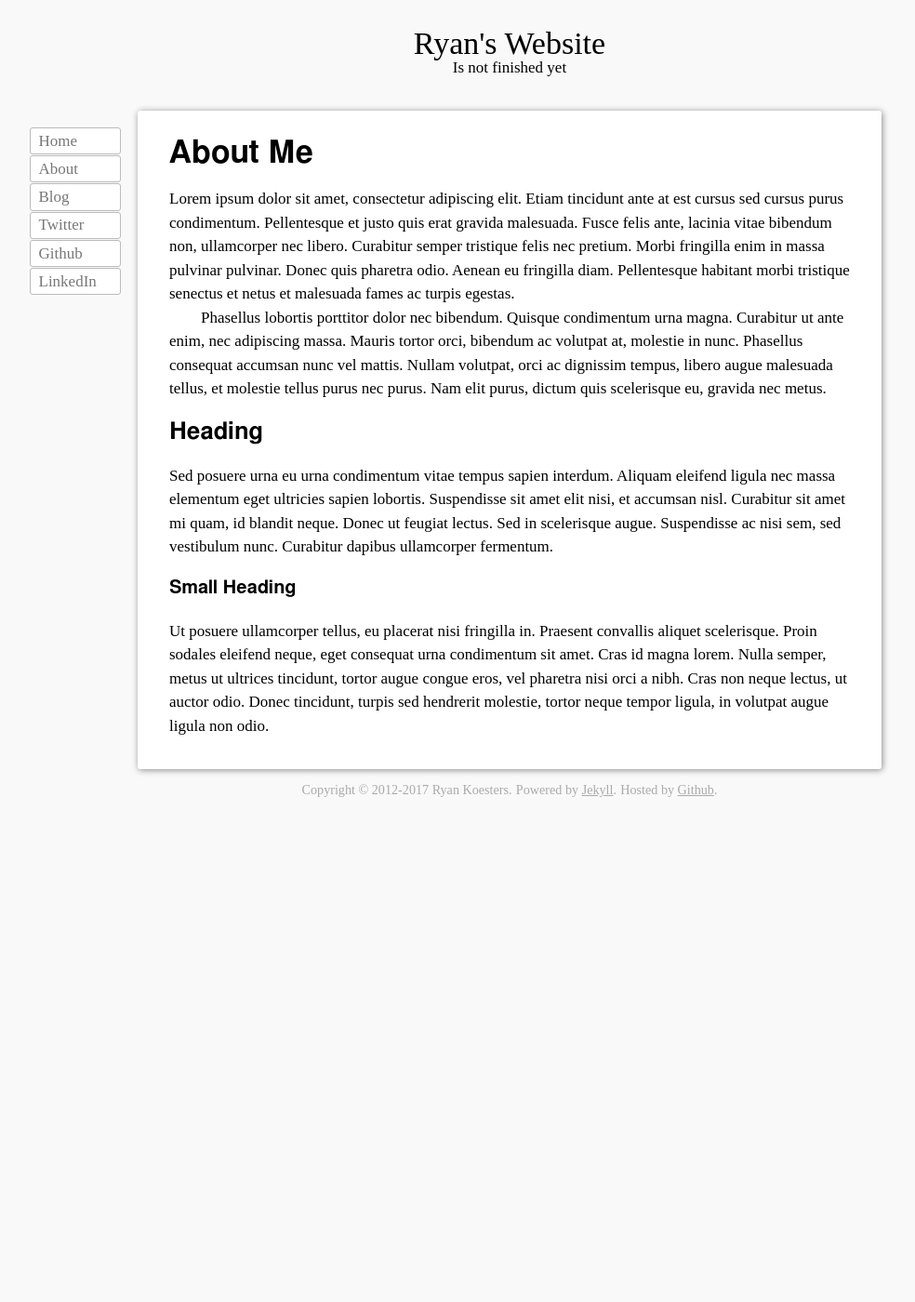
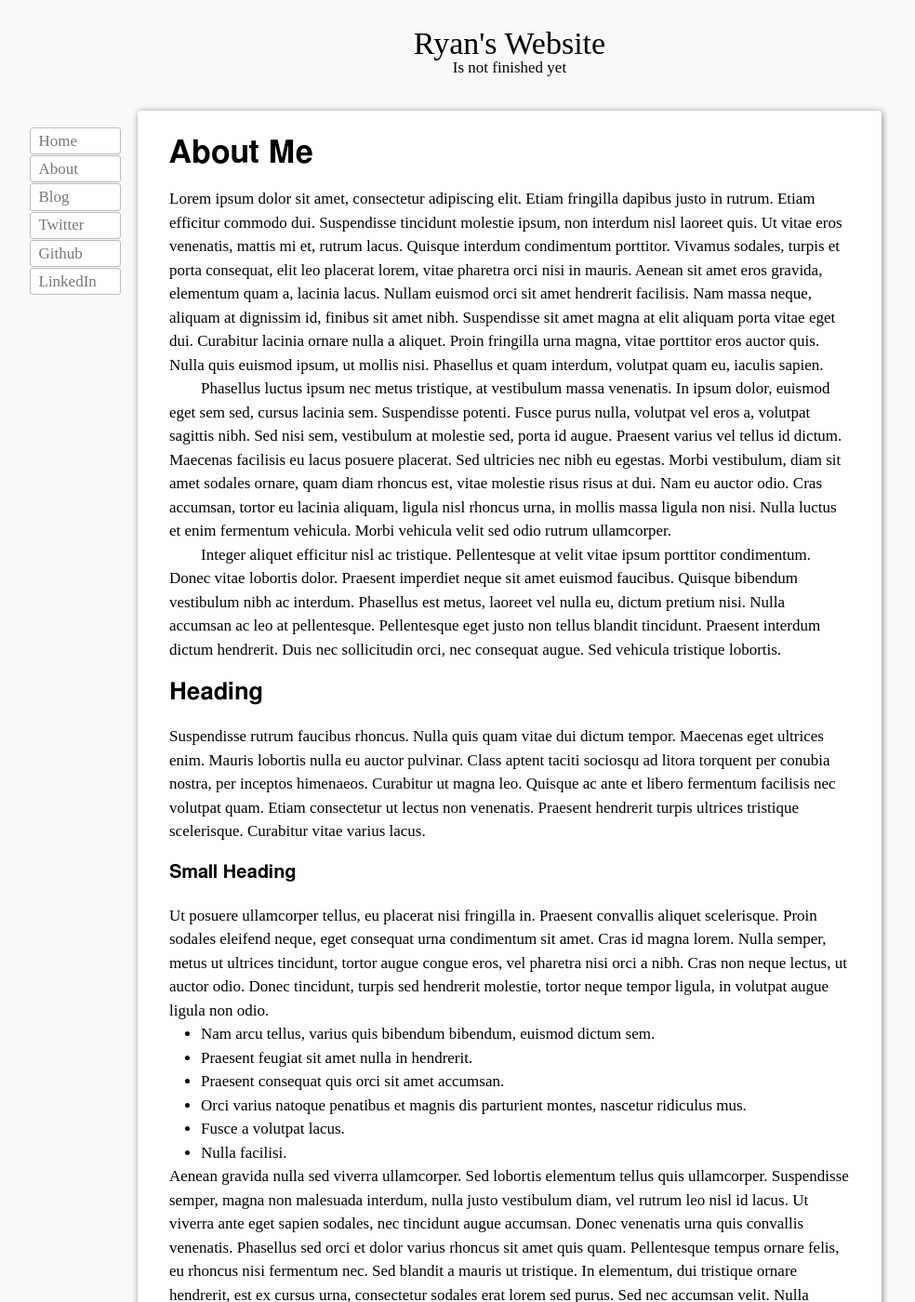
Before and after one commit to rkoesters/rkoesters.github.io, a Jekyll site: the page built from about.md, in a window 1280 px wide and 1400 px high. Shown: the whole window at 93% size, without its empty margins (92-1076 px from the left). Built offline with Jekyll 4.4.1, drawn with Linux system fonts in a browser that asks for light colours; some of the changed text lies outside the part shown.

Commit message:
Updated about.md with more filler text.

```diff
--- a/about.md
+++ b/about.md
@@ -2,30 +2,51 @@
 layout: page
 title:  About Me
 ---
-Lorem ipsum dolor sit amet, consectetur adipiscing elit. Etiam tincidunt
-ante at est cursus sed cursus purus condimentum. Pellentesque et justo
-quis erat gravida malesuada. Fusce felis ante, lacinia vitae bibendum
-non, ullamcorper nec libero. Curabitur semper tristique felis nec
-pretium. Morbi fringilla enim in massa pulvinar pulvinar. Donec quis
-pharetra odio. Aenean eu fringilla diam.  Pellentesque habitant morbi
-tristique senectus et netus et malesuada fames ac turpis egestas.
 
-Phasellus lobortis porttitor dolor nec bibendum. Quisque condimentum
-urna magna. Curabitur ut ante enim, nec adipiscing massa. Mauris tortor
-orci, bibendum ac volutpat at, molestie in nunc. Phasellus consequat
-accumsan nunc vel mattis. Nullam volutpat, orci ac dignissim tempus,
-libero augue malesuada tellus, et molestie tellus purus nec purus. Nam
-elit purus, dictum quis scelerisque eu, gravida nec metus.
+Lorem ipsum dolor sit amet, consectetur adipiscing elit. Etiam fringilla
+dapibus justo in rutrum. Etiam efficitur commodo dui. Suspendisse
+tincidunt molestie ipsum, non interdum nisl laoreet quis. Ut vitae eros
+venenatis, mattis mi et, rutrum lacus. Quisque interdum condimentum
+porttitor. Vivamus sodales, turpis et porta consequat, elit leo placerat
+lorem, vitae pharetra orci nisi in mauris. Aenean sit amet eros gravida,
+elementum quam a, lacinia lacus. Nullam euismod orci sit amet hendrerit
+facilisis. Nam massa neque, aliquam at dignissim id, finibus sit amet
+nibh. Suspendisse sit amet magna at elit aliquam porta vitae eget dui.
+Curabitur lacinia ornare nulla a aliquet. Proin fringilla urna magna,
+vitae porttitor eros auctor quis. Nulla quis euismod ipsum, ut mollis
+nisi. Phasellus et quam interdum, volutpat quam eu, iaculis sapien.
+
+Phasellus luctus ipsum nec metus tristique, at vestibulum massa
+venenatis. In ipsum dolor, euismod eget sem sed, cursus lacinia sem.
+Suspendisse potenti. Fusce purus nulla, volutpat vel eros a, volutpat
+sagittis nibh. Sed nisi sem, vestibulum at molestie sed, porta id augue.
+Praesent varius vel tellus id dictum. Maecenas facilisis eu lacus
+posuere placerat. Sed ultricies nec nibh eu egestas. Morbi vestibulum,
+diam sit amet sodales ornare, quam diam rhoncus est, vitae molestie
+risus risus at dui. Nam eu auctor odio. Cras accumsan, tortor eu lacinia
+aliquam, ligula nisl rhoncus urna, in mollis massa ligula non nisi.
+Nulla luctus et enim fermentum vehicula. Morbi vehicula velit sed odio
+rutrum ullamcorper.
+
+Integer aliquet efficitur nisl ac tristique. Pellentesque at velit vitae
+ipsum porttitor condimentum. Donec vitae lobortis dolor. Praesent
+imperdiet neque sit amet euismod faucibus. Quisque bibendum vestibulum
+nibh ac interdum. Phasellus est metus, laoreet vel nulla eu, dictum
+pretium nisi. Nulla accumsan ac leo at pellentesque. Pellentesque eget
+justo non tellus blandit tincidunt. Praesent interdum dictum hendrerit.
+Duis nec sollicitudin orci, nec consequat augue. Sed vehicula tristique
+lobortis.
 
 Heading
 -------
 
-Sed posuere urna eu urna condimentum vitae tempus sapien interdum.
-Aliquam eleifend ligula nec massa elementum eget ultricies sapien
-lobortis. Suspendisse sit amet elit nisi, et accumsan nisl. Curabitur
-sit amet mi quam, id blandit neque. Donec ut feugiat lectus. Sed in
-scelerisque augue. Suspendisse ac nisi sem, sed vestibulum nunc.
-Curabitur dapibus ullamcorper fermentum.
+Suspendisse rutrum faucibus rhoncus. Nulla quis quam vitae dui dictum
+tempor. Maecenas eget ultrices enim. Mauris lobortis nulla eu auctor
+pulvinar. Class aptent taciti sociosqu ad litora torquent per conubia
+nostra, per inceptos himenaeos. Curabitur ut magna leo. Quisque ac ante
+et libero fermentum facilisis nec volutpat quam. Etiam consectetur ut
+lectus non venenatis. Praesent hendrerit turpis ultrices tristique
+scelerisque. Curabitur vitae varius lacus.
 
 ### Small Heading
 
@@ -36,3 +57,57 @@ metus ut ultrices tincidunt, tortor augue congue eros, vel pharetra nisi
 orci a nibh. Cras non neque lectus, ut auctor odio. Donec tincidunt,
 turpis sed hendrerit molestie, tortor neque tempor ligula, in volutpat
 augue ligula non odio.
+
+- Nam arcu tellus, varius quis bibendum bibendum, euismod dictum sem.
+- Praesent feugiat sit amet nulla in hendrerit.
+- Praesent consequat quis orci sit amet accumsan.
+- Orci varius natoque penatibus et magnis dis parturient montes,
+  nascetur ridiculus mus.
+- Fusce a volutpat lacus.
+- Nulla facilisi.
+
+Aenean gravida nulla sed viverra ullamcorper. Sed lobortis elementum
+tellus quis ullamcorper. Suspendisse semper, magna non malesuada
+interdum, nulla justo vestibulum diam, vel rutrum leo nisl id lacus. Ut
+viverra ante eget sapien sodales, nec tincidunt augue accumsan. Donec
+venenatis urna quis convallis venenatis. Phasellus sed orci et dolor
+varius rhoncus sit amet quis quam. Pellentesque tempus ornare felis, eu
+rhoncus nisi fermentum nec. Sed blandit a mauris ut tristique. In
+elementum, dui tristique ornare hendrerit, est ex cursus urna,
+consectetur sodales erat lorem sed purus. Sed nec accumsan velit. Nulla
+imperdiet est dui, quis varius metus aliquam sed.
+
+1. Proin finibus lacus in placerat rutrum.
+2. Integer feugiat diam urna, eget elementum neque condimentum in.
+3. Aenean suscipit, sem nec pharetra dignissim, nulla tellus porttitor
+   augue, quis posuere velit dui a felis.
+4. Orci varius natoque penatibus et magnis dis parturient montes,
+   nascetur ridiculus mus.
+5. Mauris non nisl non nulla rhoncus rhoncus vel a eros.
+
+Mauris eu nulla fringilla, suscipit tellus vitae, ultrices ante. Sed
+malesuada dapibus massa, sed sodales justo congue ac. Donec vel
+consectetur magna, in aliquam nibh. Pellentesque semper tempor dui at
+finibus. Curabitur sagittis consequat mauris hendrerit tincidunt. Cras
+malesuada ut tellus sed posuere. Class aptent taciti sociosqu ad litora
+torquent per conubia nostra, per inceptos himenaeos. Morbi molestie nisi
+tellus, sit amet efficitur lorem mattis sit amet. Nullam nec auctor
+sapien, eu interdum quam. In faucibus erat justo, id tincidunt ex
+hendrerit vitae. Cras dapibus libero sed convallis gravida.
+
+> Integer venenatis justo ut neque sodales, quis egestas sem commodo.
+> Sed vel porttitor odio. Nam sit amet eros id neque faucibus auctor
+> vitae vitae magna.
+> > Pellentesque habitant morbi tristique senectus et netus et malesuada
+> > fames ac turpis egestas.
+
+Nulla pretium faucibus eros. Nullam rhoncus interdum nunc, non pretium
+velit tempor in. Nulla metus tellus, pellentesque in luctus vitae,
+venenatis ac est. Duis vitae posuere magna, quis fermentum est. Cras nec
+nunc id eros vehicula eleifend. Cras ornare mauris facilisis convallis
+fermentum. Morbi interdum risus in nisl dignissim, vel pellentesque
+lorem vestibulum. Sed porttitor semper eros maximus commodo. Integer sit
+amet mi pellentesque, commodo leo et, blandit leo. In placerat elit
+enim, non condimentum dui sollicitudin a. Phasellus efficitur tellus eu
+ante scelerisque sagittis. Curabitur luctus justo sit amet mollis
+ullamcorper.
```
